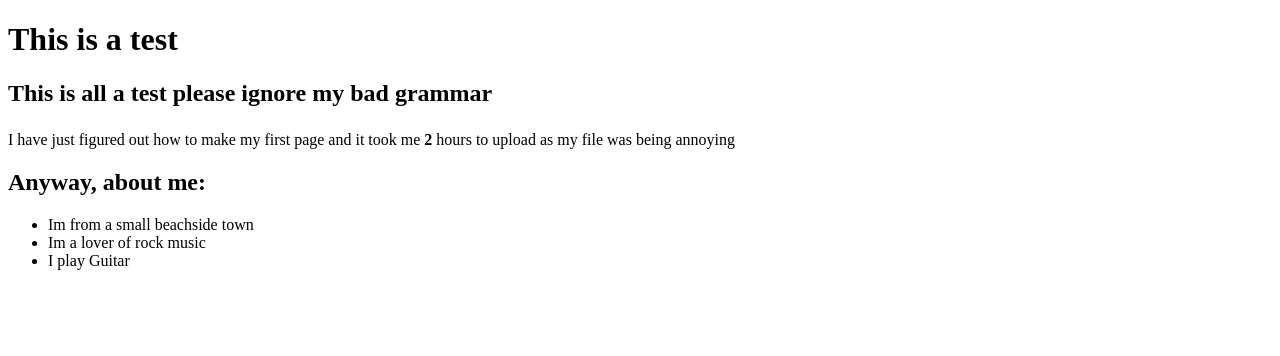
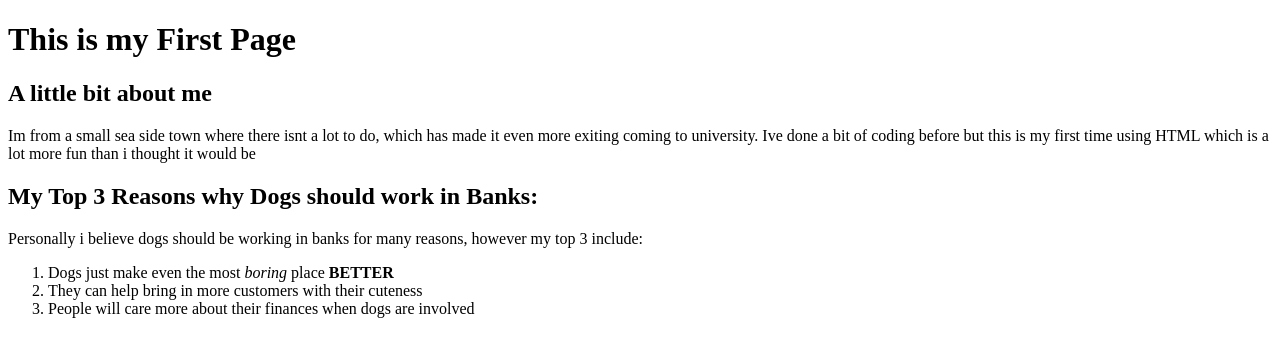
Before and after one commit to DMU-P2586650/TESTER, a plain HTML site: page index.html in a window 1280 px wide. Drawn offline with Linux system fonts and the light colour scheme.

Commit message:
Add files via upload
With week 2 changes

```diff
--- a/index.html
+++ b/index.html
@@ -7,16 +7,22 @@
     <title>Atom Tester</title>
   </head>
   <body>
-    <h1>This is a test</h1>
+    <!--INTRODUCTION-->
+    <h1>This is my First Page</h1>
     <div>
-      <h2>This is all a test please ignore my <strong>bad</strong> grammar</p>
+      <h2>A little bit about me </h2>
+      <p>Im from a small sea side town where there isnt a lot to do, which has made it even more exiting coming to university. Ive done a bit of coding before but this is my first time using HTML which is a lot more fun than i thought it would be</p>
     </div>
-    <p>I have just figured out how to make my first page and it took me <strong>2</strong> hours to upload as my file was being annoying</p>
     <div>
-      <h2>Anyway, about me:</h2>
-      <ul>
-        <li>Im from a small beachside town</li>
-        <li>Im a lover of rock music</li>
-        <li>I play Guitar</li>
+      <!--Dog Section of page-->
+      <h2>My Top 3 Reasons why Dogs should work in Banks:</h2>
+      <p>Personally i believe dogs should be working in banks for many reasons, however my top 3 include:</p>
+      <!--My First attempt at changing the number style of the list-->
+      <ol style="list-style-type=:upper-roman">
+        <li>Dogs just make even the most <em>boring</em> place <strong>BETTER</strong> </li>
+        <li>They can help bring in more customers with their cuteness</li>
+        <li>People will care more about their finances when dogs are involved</li>
+      </ol>
+    </div>
   </body>
 </html>
```
